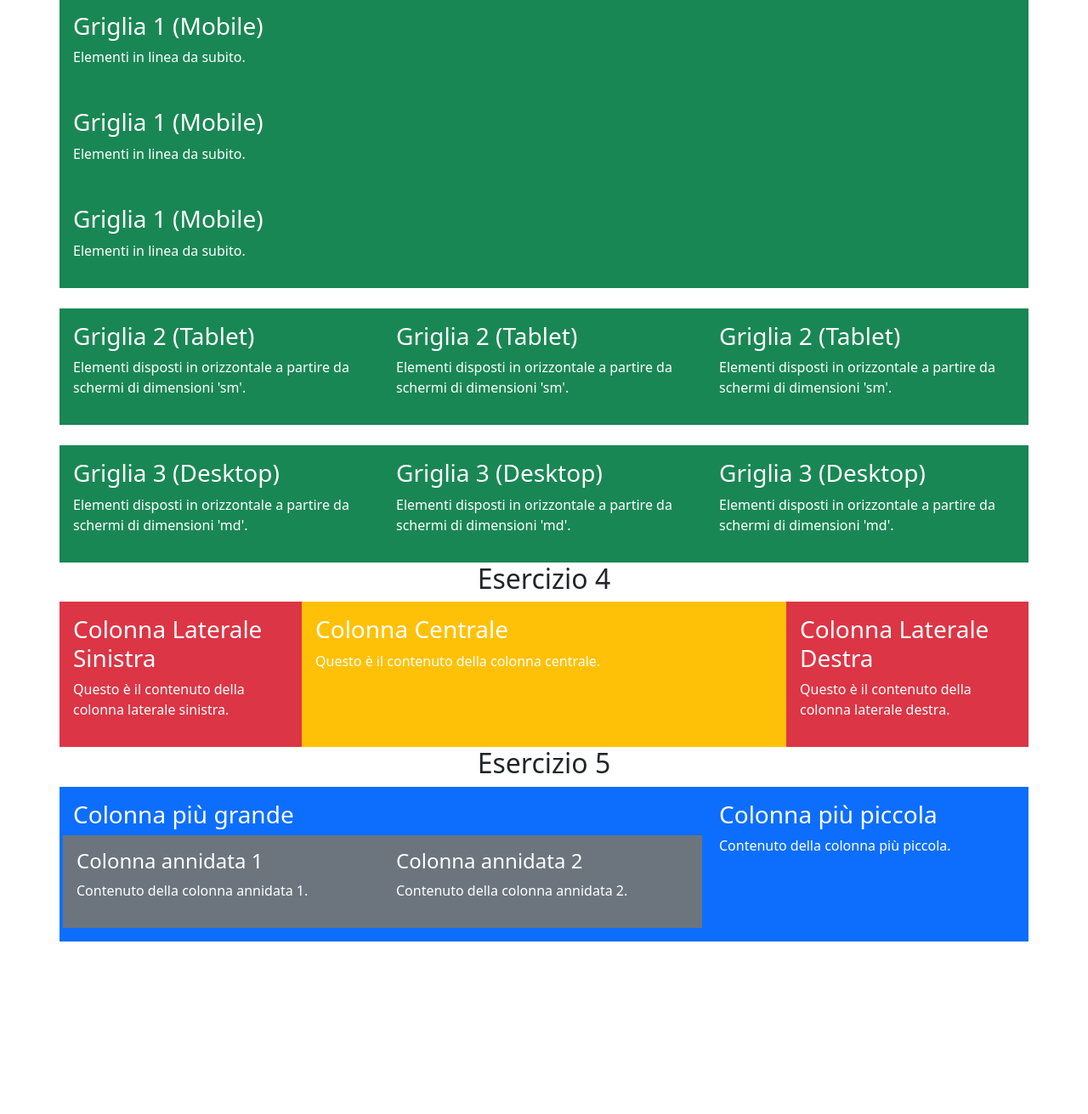
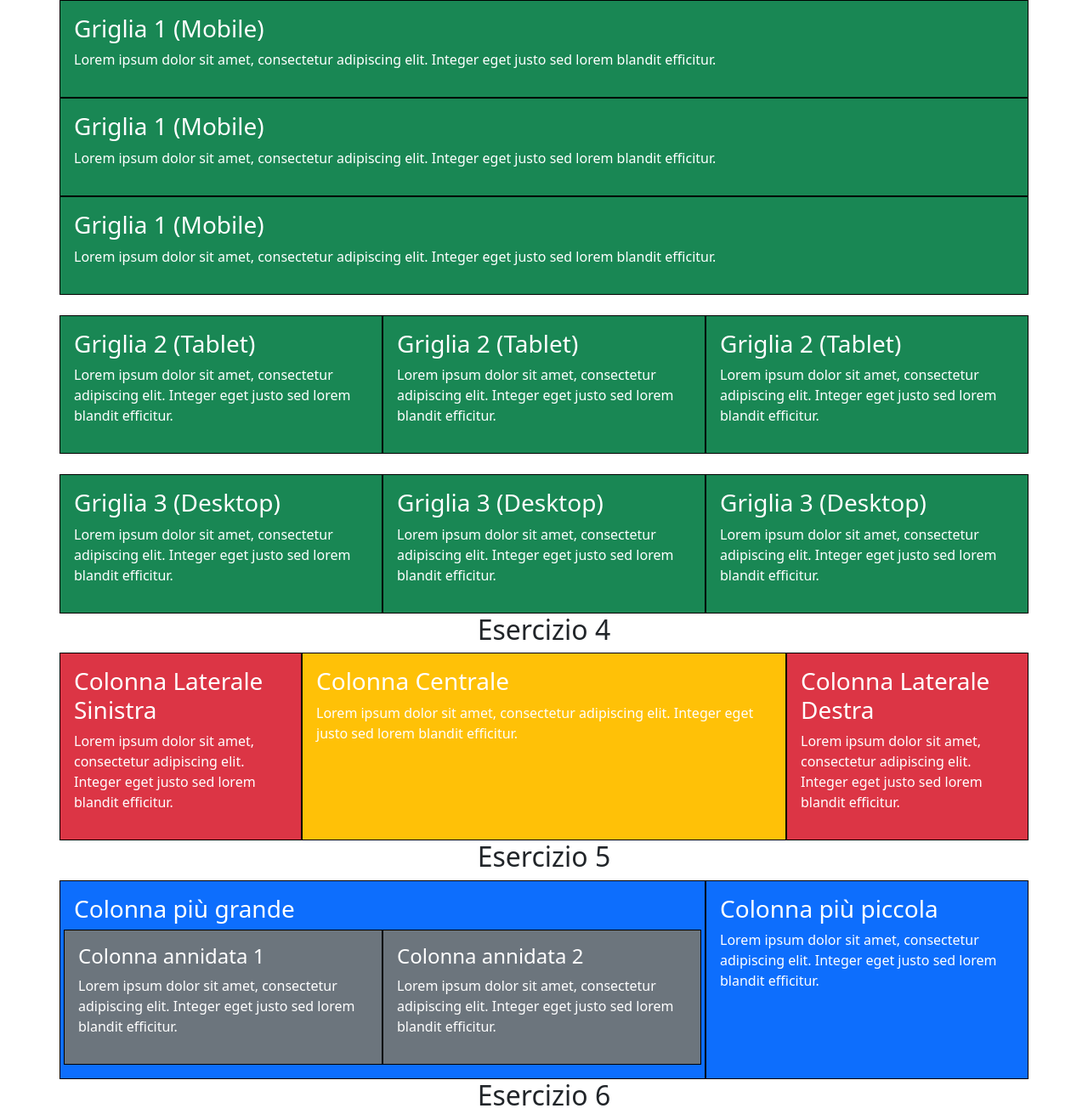
Before and after one commit to serena-esse/S6-L1, a plain HTML site: page index.html in a window 1280 px wide. Shown: the part 465-1776 px from the top of the page at 85% size. Before the commit the page ends 1573 px from the top, so only its background shows below. Drawn offline with nearby package versions, Linux system fonts and the light colour scheme.

Commit message:
2nd commit

```diff
--- a/index.html
+++ b/index.html
@@ -17,13 +17,13 @@
     <h2 class="h2 text-center">Esercizio 1</h2>
     <div class="container">
       <div class="row">
-        <div class="col-md-4 bg-primary text-white p-3">
+        <div class="col-md-4 bg-primary text-white p-3 border border-black">
           Lorem ipsum dolor sit amet, consectetur adipiscing elit. Integer eget justo sed lorem blandit efficitur.
         </div>
-        <div class="col-md-4 bg-primary text-white p-3">
+        <div class="col-md-4 bg-primary text-white p-3  border border-black">
           Lorem ipsum dolor sit amet, consectetur adipiscing elit. Integer eget justo sed lorem blandit efficitur.
         </div>
-        <div class="col-md-4 bg-primary text-white p-3">
+        <div class="col-md-4 bg-primary text-white p-3  border border-black">
           Lorem ipsum dolor sit amet, consectetur adipiscing elit. Integer eget justo sed lorem blandit efficitur.
         </div>
       </div>
@@ -32,19 +32,19 @@
     <div class="container">
       <div class="row">
         <!-- Colonne con background giallo su dispositivi mobili e tablet, orizzontali su schermi medi -->
-        <div class="col-sm-12 col-md-4 bg-warning text-black p-3 border">
+        <div class="col-sm-12 col-md-4 bg-warning text-black p-3 border border-black">
           <h3>Colonna 1</h3>
           <p>
             Lorem ipsum dolor sit amet, consectetur adipiscing elit. Integer eget justo sed lorem blandit efficitur.
           </p>
         </div>
-        <div class="col-sm-12 col-md-4 bg-warning text-black p-3 border">
+        <div class="col-sm-12 col-md-4 bg-warning text-black p-3 border border-black">
           <h3>Colonna 2</h3>
           <p>
             Lorem ipsum dolor sit amet, consectetur adipiscing elit. Integer eget justo sed lorem blandit efficitur.
           </p>
         </div>
-        <div class="col-sm-12 col-md-4 bg-warning text-black p-3 border">
+        <div class="col-sm-12 col-md-4 bg-warning text-black p-3 border border-black">
           <h3>Colonna 3</h3>
           <p>
             Lorem ipsum dolor sit amet, consectetur adipiscing elit. Integer eget justo sed lorem blandit efficitur.
@@ -57,34 +57,34 @@
       <!-- Griglia 1 (Mobile) -->
       <div class="container">
       <div class="row">
-        <div class="col-12 bg-success text-white p-3">
+        <div class="col-12 bg-success text-white p-3 border border-black">
           <h3>Griglia 1 (Mobile)</h3>
-          <p>Elementi in linea da subito.</p>
+          <p>Lorem ipsum dolor sit amet, consectetur adipiscing elit. Integer eget justo sed lorem blandit efficitur.</p>
         </div>
-        <div class="col-12 bg-success text-white p-3">
+        <div class="col-12 bg-success text-white p-3 border border-black">
             <h3>Griglia 1 (Mobile)</h3>
-            <p>Elementi in linea da subito.</p>
+            <p>Lorem ipsum dolor sit amet, consectetur adipiscing elit. Integer eget justo sed lorem blandit efficitur.</p>
           </div>
-          <div class="col-12 bg-success text-white p-3">
+          <div class="col-12 bg-success text-white p-3 border border-black">
             <h3>Griglia 1 (Mobile)</h3>
-            <p>Elementi in linea da subito.</p>
+            <p>Lorem ipsum dolor sit amet, consectetur adipiscing elit. Integer eget justo sed lorem blandit efficitur.</p>
           </div>
       </div></div>
       <br>
         <!-- Griglia 2 (Tablet) -->
         <div class="container">
         <div class="row">
-          <div class="col-12 col-sm-4 bg-success text-white p-3">
+          <div class="col-12 col-sm-4 bg-success text-white p-3 border border-black">
             <h3>Griglia 2 (Tablet)</h3>
-            <p>Elementi disposti in orizzontale a partire da schermi di dimensioni 'sm'.</p>
+            <p>Lorem ipsum dolor sit amet, consectetur adipiscing elit. Integer eget justo sed lorem blandit efficitur.</p>
           </div>
-          <div class="col-12 col-sm-4 bg-success text-white p-3">
+          <div class="col-12 col-sm-4 bg-success text-white p-3 border border-black">
             <h3>Griglia 2 (Tablet)</h3>
-            <p>Elementi disposti in orizzontale a partire da schermi di dimensioni 'sm'.</p>
+            <p>Lorem ipsum dolor sit amet, consectetur adipiscing elit. Integer eget justo sed lorem blandit efficitur.</p>
           </div>
-          <div class="col-12 col-sm-4 bg-success text-white p-3">
+          <div class="col-12 col-sm-4 bg-success text-white p-3 border border-black">
             <h3>Griglia 2 (Tablet)</h3>
-            <p>Elementi disposti in orizzontale a partire da schermi di dimensioni 'sm'.</p>
+            <p>Lorem ipsum dolor sit amet, consectetur adipiscing elit. Integer eget justo sed lorem blandit efficitur.</p>
           </div>
         </div>
       </div>
@@ -92,41 +92,41 @@
         <!-- Griglia 3 (Desktop) -->
         <div class="container">
         <div class="row">
-          <div class="col-md-4 bg-success text-white p-3">
+          <div class="col-lg-4 bg-success text-white p-3 border border-black">
             <h3>Griglia 3 (Desktop)</h3>
-            <p>Elementi disposti in orizzontale a partire da schermi di dimensioni 'md'.</p>
+            <p>Lorem ipsum dolor sit amet, consectetur adipiscing elit. Integer eget justo sed lorem blandit efficitur.</p>
           </div>
-          <div class="col-md-4 bg-success text-white p-3">
+          <div class="col-lg-4 bg-success text-white p-3 border border-black">
             <h3>Griglia 3 (Desktop)</h3>
-            <p>Elementi disposti in orizzontale a partire da schermi di dimensioni 'md'.</p>
+            <p>Lorem ipsum dolor sit amet, consectetur adipiscing elit. Integer eget justo sed lorem blandit efficitur.</p>
           </div>
-          <div class="col-md-4 bg-success text-white p-3">
+          <div class="col-lg-4 bg-success text-white p-3 border border-black">
             <h3>Griglia 3 (Desktop)</h3>
-            <p>Elementi disposti in orizzontale a partire da schermi di dimensioni 'md'.</p>
+            <p>Lorem ipsum dolor sit amet, consectetur adipiscing elit. Integer eget justo sed lorem blandit efficitur.</p>
           </div>
         </div>
       </div>
     </div>
     <h2 class="h2 text-center">Esercizio 4</h2>
     <div class="container">
-        <!-- Griglia per schermi desktop -->
+
         <div class="row">
           <!-- Colonna laterale sinistra -->
-          <div class="col-md-3 bg-danger text-white p-3">
+          <div class="col-lg-3 bg-danger text-white p-3 border border-black">
             <h3>Colonna Laterale Sinistra</h3>
-            <p>Questo è il contenuto della colonna laterale sinistra.</p>
+            <p>Lorem ipsum dolor sit amet, consectetur adipiscing elit. Integer eget justo sed lorem blandit efficitur.</p>
           </div>
 
           <!-- Colonna centrale -->
-          <div class="col-md-6 bg-warning text-white p-3">
+          <div class="col-lg-6 bg-warning text-white p-3 border border-black">
             <h3>Colonna Centrale</h3>
-            <p>Questo è il contenuto della colonna centrale.</p>
+            <p>Lorem ipsum dolor sit amet, consectetur adipiscing elit. Integer eget justo sed lorem blandit efficitur.</p>
           </div>
 
           <!-- Colonna laterale destra -->
-          <div class="col-md-3 bg-danger text-white p-3">
+          <div class="col-lg-3 bg-danger text-white p-3 border border-black">
             <h3>Colonna Laterale Destra</h3>
-            <p>Questo è il contenuto della colonna laterale destra.</p>
+            <p>Lorem ipsum dolor sit amet, consectetur adipiscing elit. Integer eget justo sed lorem blandit efficitur.</p>
           </div>
         </div>
       </div>
@@ -134,28 +134,46 @@
 
       <h2 class="h2 text-center">Esercizio 5</h2>
       <div class="container">
-        <!-- Griglia per schermi desktop -->
+
         <div class="row">
           <!-- Colonna più grande (8 su 12) -->
-          <div class="col-md-8 bg-primary text-white p-3">
+          <div class="col-lg-8 bg-primary text-white p-3 border border-black">
             <h3>Colonna più grande</h3>
             <div class="row">
               <!-- Colonne annidate (entrambe 6 su 12) -->
-              <div class="col-md-6 bg-secondary text-white p-3">
+              <div class="col-lg-6 bg-secondary text-white p-3 border border-black">
                 <h4>Colonna annidata 1</h4>
-                <p>Contenuto della colonna annidata 1.</p>
+                <p>Lorem ipsum dolor sit amet, consectetur adipiscing elit. Integer eget justo sed lorem blandit efficitur.</p>
               </div>
-              <div class="col-md-6 bg-secondary text-white p-3">
+              <div class="col-lg-6 bg-secondary text-white p-3 border border-black">
                 <h4>Colonna annidata 2</h4>
-                <p>Contenuto della colonna annidata 2.</p>
+                <p>Lorem ipsum dolor sit amet, consectetur adipiscing elit. Integer eget justo sed lorem blandit efficitur.</p>
               </div>
             </div>
           </div>
 
           <!-- Colonna più piccola (4 su 12) -->
-          <div class="col-md-4 bg-primary text-white p-3">
+          <div class="col-lg-4 bg-primary text-white p-3 border border-black">
             <h3>Colonna più piccola</h3>
-            <p>Contenuto della colonna più piccola.</p>
+            <p>Lorem ipsum dolor sit amet, consectetur adipiscing elit. Integer eget justo sed lorem blandit efficitur.</p>
+          </div>
+        </div>
+      </div>
+
+      <h2 class="h2 text-center">Esercizio 6</h2>
+      <div class="container">
+
+        <div class="row">
+
+          <div class="col-lg-4 bg-dark text-white p-3 border border-black">
+            <h3>Prima colonna</h3>
+            <p>Lorem ipsum dolor sit amet, consectetur adipiscing elit. Integer eget justo sed lorem blandit efficitur.</p>
+          </div>
+
+          <!-- Seconda colonna, spostata di 2 posizioni -->
+          <div class="col-lg-4 offset-md-2 bg-dark text-white p-3 border border-black">
+            <h3>Seconda colonna</h3>
+            <p>Lorem ipsum dolor sit amet, consectetur adipiscing elit. Integer eget justo sed lorem blandit efficitur.</p>
           </div>
         </div>
       </div>
```
